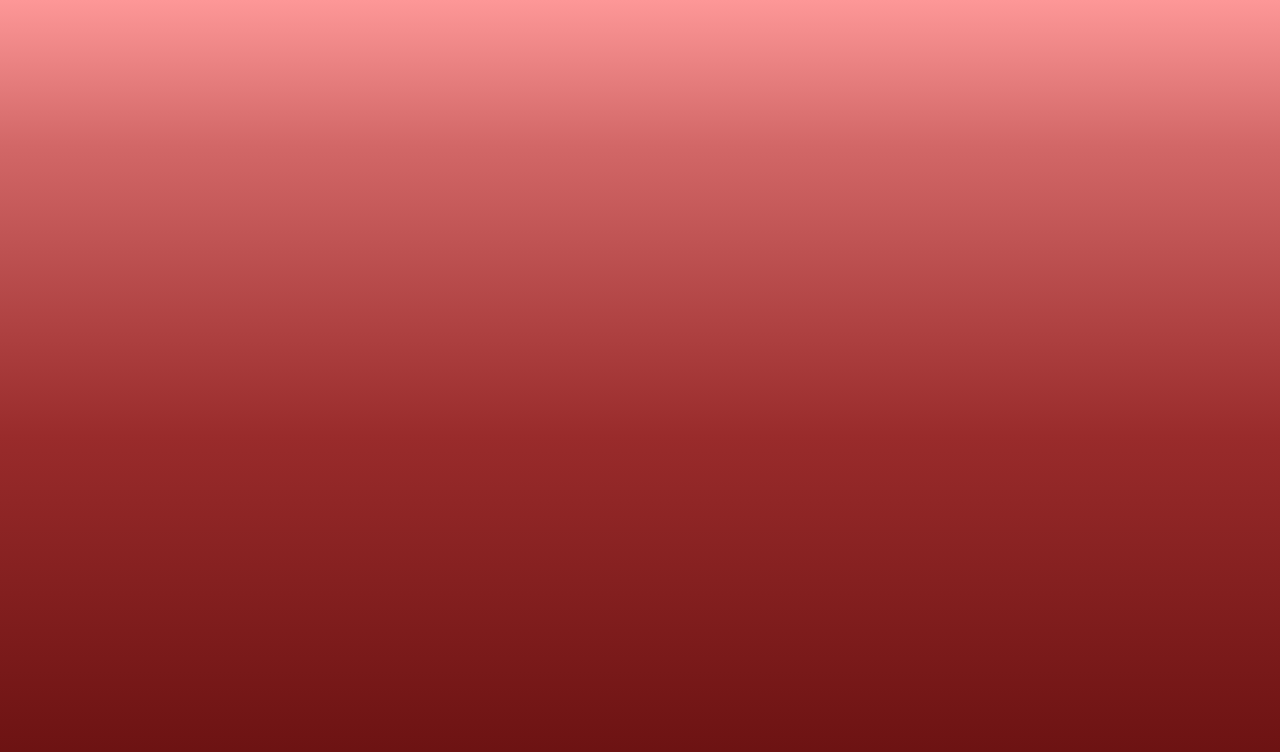
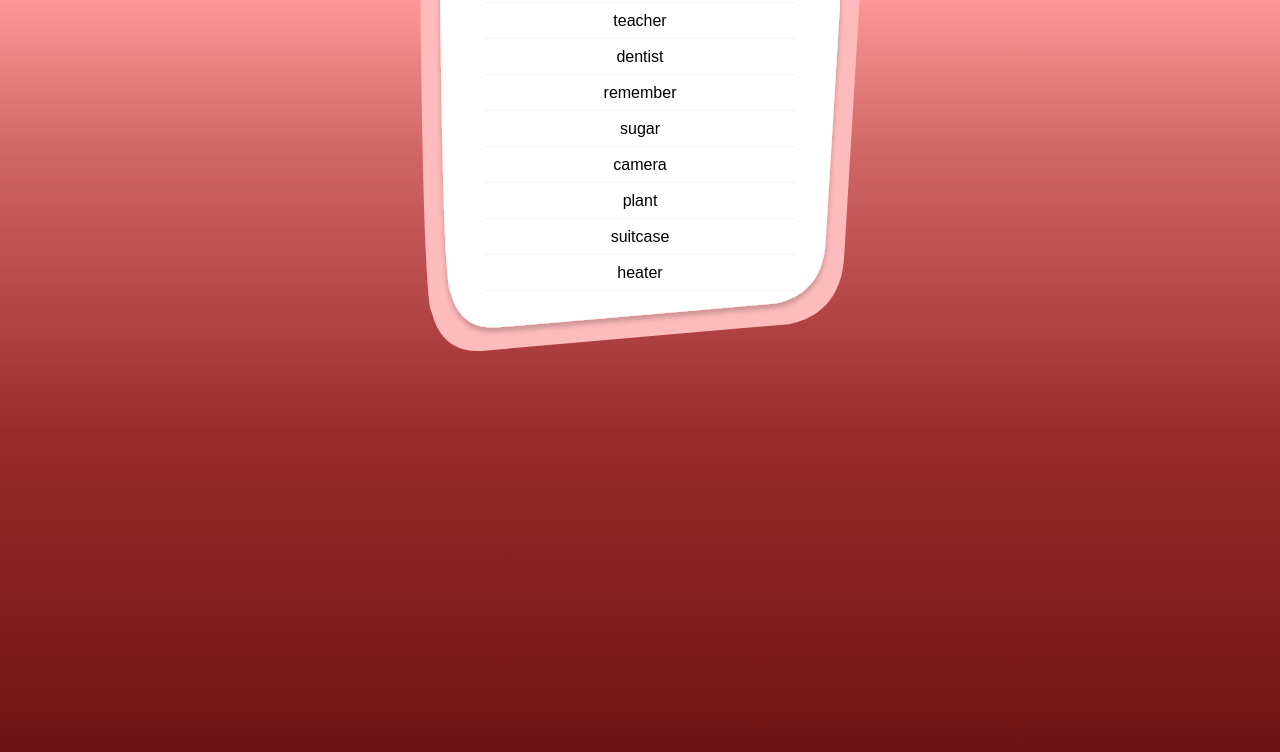
Before and after one commit to farukipekcom/typing-test, a Next.js app: page / in a window 1280 px wide. Shown: the top 752 px of the page. Built offline with nearby package versions, Linux system fonts and the light colour scheme.

Commit message:
added word list

```diff
--- a/pages/index.js
+++ b/pages/index.js
@@ -1,3 +1,32 @@
 export default function Home() {
-  return <></>;
+  const words = [
+    "dog",
+    "wall",
+    "powerbank",
+    "teacher",
+    "dentist",
+    "remember",
+    "sugar",
+    "camera",
+    "plant",
+    "suitcase",
+    "heater",
+  ];
+  return (
+    <>
+      <div className="main">
+        <div className="list">
+          <div className="background">
+            <ul className="words">
+              {words.map((item, id) => (
+                <li className="word" key={id}>
+                  {item}
+                </li>
+              ))}
+            </ul>
+          </div>
+        </div>
+      </div>
+    </>
+  );
 }
--- a/styles/base/_global.scss
+++ b/styles/base/_global.scss
@@ -14,3 +14,42 @@ body {
     #660f0f 100%
   );
 }
+
+.list {
+  margin-top: 200px;
+  width: max-content;
+  margin: 0 auto;
+  .background {
+    position: relative;
+    background-image: url("/list-background.svg");
+    width: 440px;
+    height: 456px;
+    position: absolute;
+    top: -105px;
+    left: 50%;
+    transform: translate(-50%, 0);
+    display: flex;
+    align-items: flex-end;
+    padding-bottom: 60px;
+    .words {
+      width: calc(100% - 128px);
+      display: flex;
+      flex-direction: column;
+      margin-left: 64px;
+      margin-right: 64px;
+      .word {
+        font-weight: 400;
+        font-size: 16px;
+        line-height: 24px;
+        text-align: center;
+        color: #000000;
+        border-bottom: 1px solid #f3f3f3;
+        width: 100%;
+        display: flex;
+        align-items: center;
+        justify-content: center;
+        height: 36px;
+      }
+    }
+  }
+}
```
Also changed, not shown: public/list-background.svg (added).
